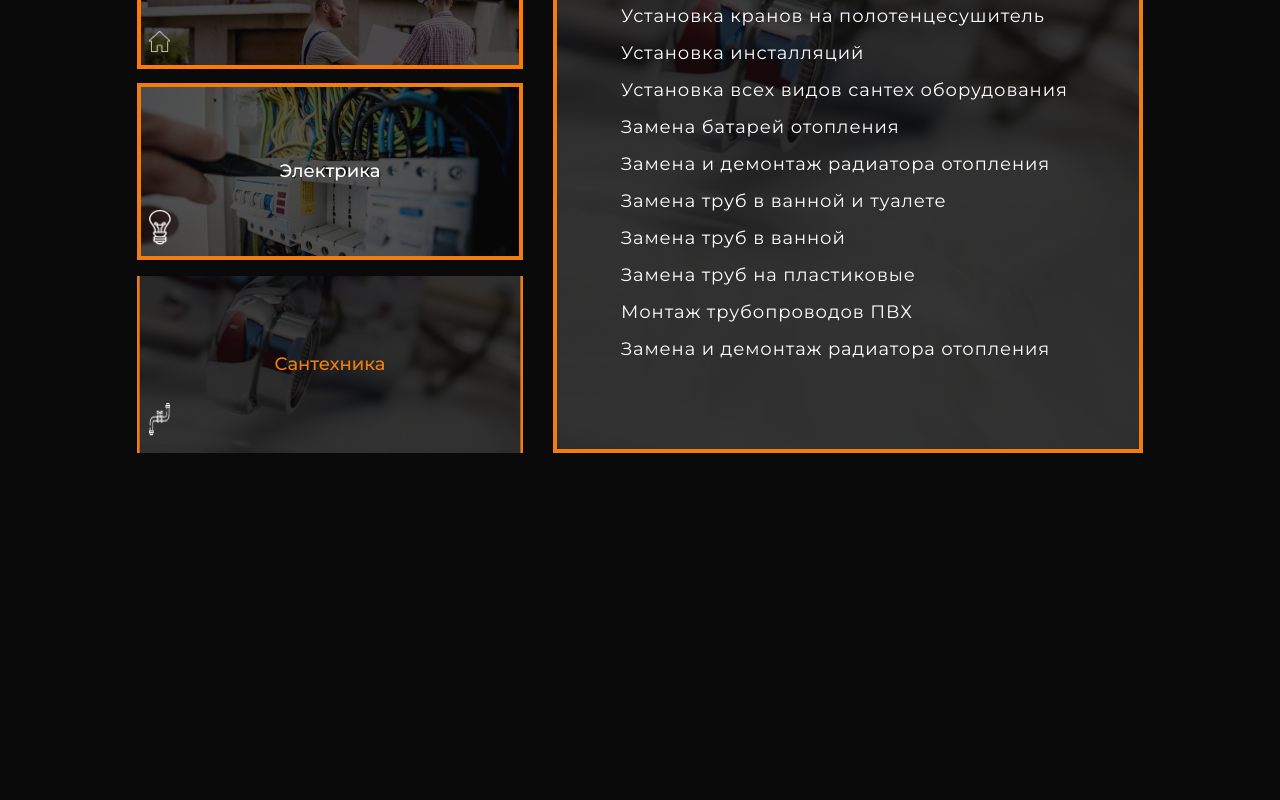
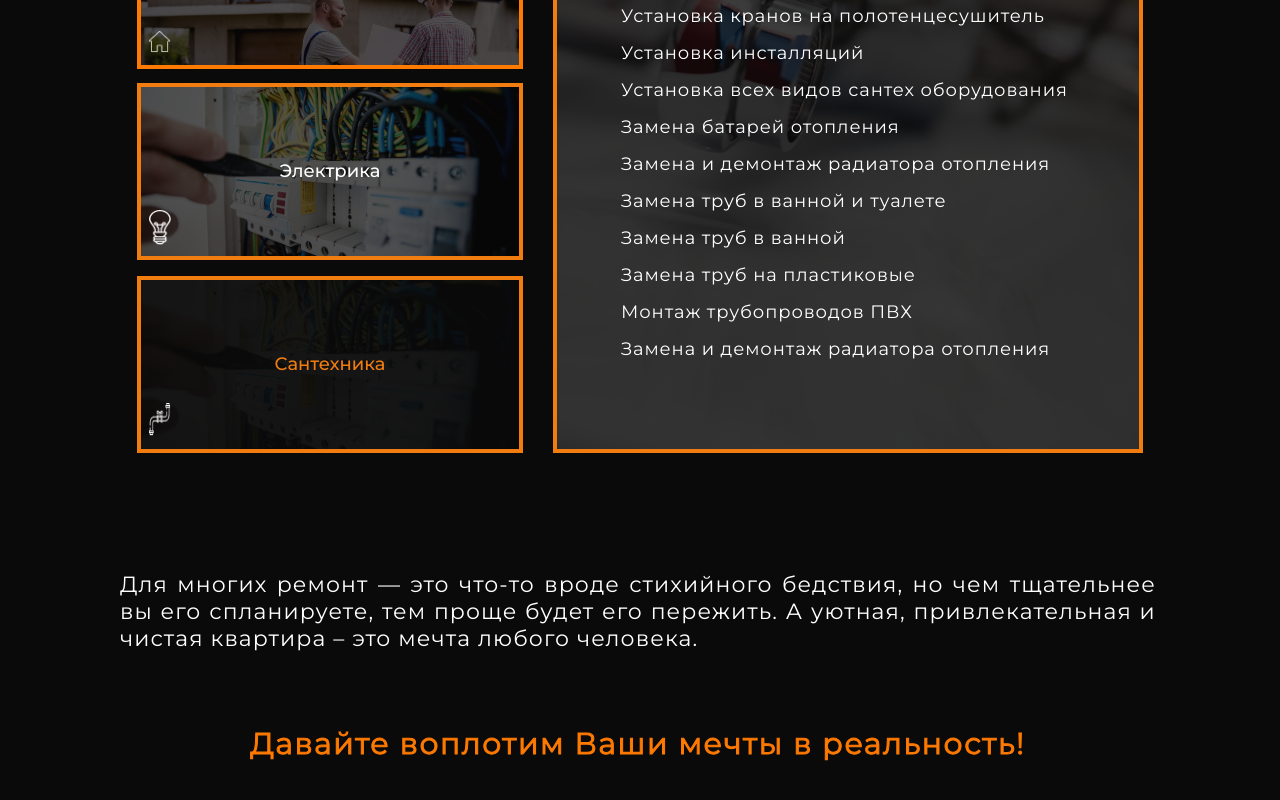
Before and after one commit to 34admal/Portfolio, a React (Create React App) app in the folder homel_build_site/: page / in a window 1280 px wide. Shown: the part 1731-2531 px from the top of the page. Before the commit the page ends 2280 px from the top, so only its background shows below. Built offline with nearby package versions, Linux system fonts and the light colour scheme.

Commit message:
feat: add PromoBlock component with precise font styling and text stroke

```diff
--- a/homel_build_site/src/App.js
+++ b/homel_build_site/src/App.js
@@ -12,6 +12,7 @@ import Header from "./components/Header";
 import HeroSection from "./components/HeroSection";
 import  HowWeWorkSection from "./components/HowWeWorkSection";
 import OurServices from "./components/OurServices/OurServices";
+import PromoBlock from "./components/PromoBlock/PromoBlock";
 import Footer from "./components/Footer";
 
 import "./App.css";
@@ -24,6 +25,7 @@ function App() {
         <HeroSection />
         <HowWeWorkSection/>
         <OurServices/>
+        <PromoBlock/>
       </Layout>
 
       {/* <Router>
--- a/homel_build_site/src/components/OurServices/OurServices.module.css
+++ b/homel_build_site/src/components/OurServices/OurServices.module.css
@@ -108,7 +108,7 @@
 }
 
 .tabCard:nth-child(4) {
-  background-image: url('./image_OurServices/plumbing-bg.png');
+  background-image: url('./image_OurServices/plumbing.png');
 }
 
 .services__contentBox {
--- /dev/null
+++ b/homel_build_site/src/components/PromoBlock/PromoBlock.jsx
@@ -0,0 +1,18 @@
+import styles from "./PromoBlock.module.css";
+
+function PromoBlock() {
+  return (
+    <section className={styles.promo}>
+      <div className={styles.promo__container}>
+        <p className={styles.promo__text}>
+          Для многих ремонт — это что-то вроде стихийного бедствия, но чем тщательнее вы его спланируете, тем проще будет его пережить. А уютная, привлекательная и чистая квартира – это мечта любого человека.
+        </p>
+        <span className={styles.promo__accent}>
+          Давайте воплотим Ваши мечты в реальность!
+        </span>
+      </div>
+    </section>
+  );
+}
+
+export default PromoBlock;
--- /dev/null
+++ b/homel_build_site/src/components/PromoBlock/PromoBlock.module.css
@@ -0,0 +1,49 @@
+.promo {
+  width: 100%;
+  display: flex;
+  justify-content: center;
+  box-sizing: border-box;
+
+
+  padding-left: 120px;
+  padding-right: 124.17px;
+}
+
+.promo__container {
+  width: 100%;
+  max-width: 1196px;
+
+  box-sizing: border-box;
+
+  display: flex;
+  flex-direction: column;
+  align-items: center;
+  justify-content: center;
+  text-align: center;
+}
+
+.promo__text {
+
+  font-size: 22px;
+  font-weight: 400;
+  line-height: 27px;
+  letter-spacing: 1.1px;
+  text-align: justify;
+  color: #ffffff;
+}
+
+.promo__accent {
+  display: block;
+  font-family: "Montserrat", sans-serif;
+  font-size: 30px;
+  font-weight: 400;
+  line-height: 37px;
+  letter-spacing: 1.5px;
+  color: rgba(255, 122, 0, 1);
+  -webkit-text-stroke-width: 1px;
+  -webkit-text-stroke-color: rgba(255, 122, 0, 1);
+  text-align: center;
+
+
+  margin-top: 51px;
+}
```
Also changed, not shown: homel_build_site/src/components/OurServices/image_OurServices/plumbing.png (renamed from homel_build_site/src/components/OurServices/image_OurServices/Rectangle 61.png).
